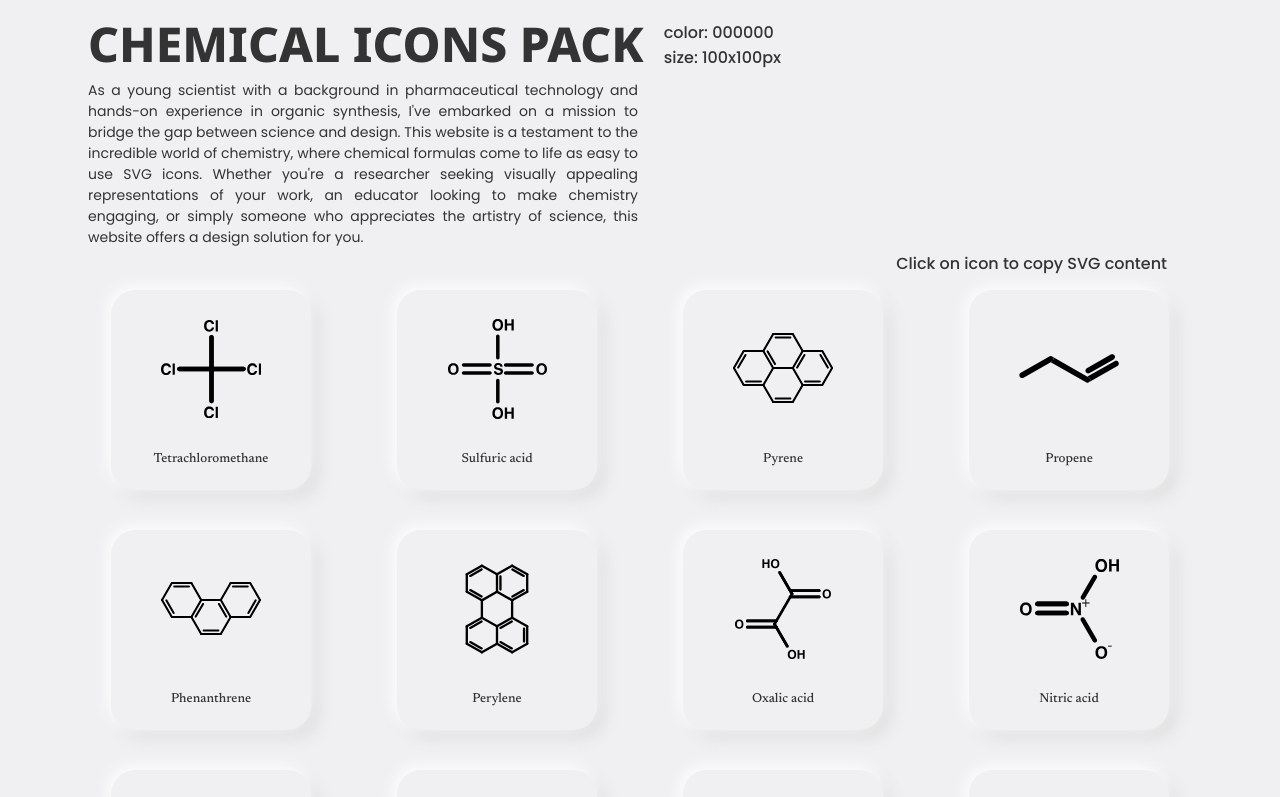
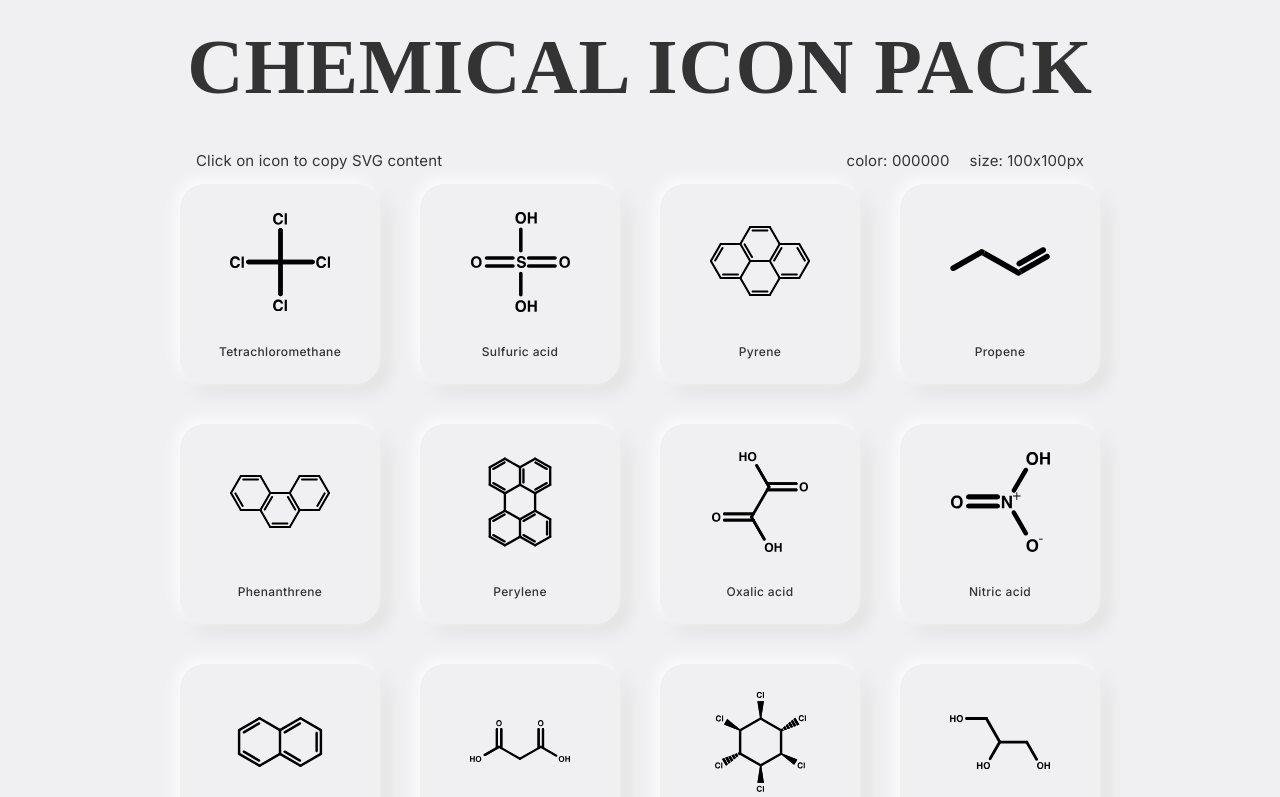
Before and after one commit to ojogal/Chemicons, a Nuxt app: page / in a window 1280 px wide. Shown: the top 797 px of the page. Built offline with nearby package versions, Linux system fonts and the light colour scheme.

Commit message:
Layout updated

```diff
--- a/assets/scss/main.scss
+++ b/assets/scss/main.scss
@@ -1,20 +1,22 @@
-@import url('https://fonts.googleapis.com/css2?family=Newsreader:opsz,wght@6..72,400;6..72,500&family=Noto+Sans:wght@800&family=Poppins:wght@400;500;700&display=swap');
+@import url('https://fonts.googleapis.com/css2?family=Inter:wght@400;500;600&Newsreader:opsz,wght@6..72,400;6..72,500&family=Noto+Sans:wght@800&family=Poppins:wght@400;500;700&Hanuman:wght@400;700&display=swap');
 @import "_variables";
 
 body {
   background-color: $color-white-base;
-  font-family: Poppins;
-  font-size: 16px;
+  font-family: Inter;
+  font-size: 15px;
+  letter-spacing: 0.01em;
   color: $color-black-base;
-  // width: 100% !important;
 }
 
 .limited-width {
-  max-width: 1440px;
-  width: 100%;
-  margin: 0 auto;
-  margin-top: 20px;
-  box-sizing: border-box !important;
+  display: flex;
+  align-items: center;
+  justify-content: center;
+
+  padding-left: 240px;
+  padding-right: 240px;
+  padding-top: 20px;
 
   @media (max-width: 1526px) {
     padding-left: 80px;
--- a/components/Footer.vue
+++ b/components/Footer.vue
@@ -9,7 +9,9 @@
         </p>
       </div>
       <div class="right-text">
-        <p>Made by <NuxtLink href="https://www.linkedin.com/in/alexandr-ojog/" target="_blank">Alexandr Ojog</NuxtLink> | Contact: <NuxtLink href="mailto:ojog.al@gmail.com">ojog.al@gmail.com</NuxtLink></p>
+        <p>Made by <NuxtLink href="https://www.linkedin.com/in/alexandr-ojog/" target="_blank">Alexandr Ojog</NuxtLink> |
+          Contact: <NuxtLink href="mailto:ojog.al@gmail.com">ojog.al@gmail.com</NuxtLink>
+        </p>
       </div>
     </div>
   </div>
@@ -19,10 +21,10 @@
 @import "~/assets/scss/_variables";
 
 .footer {
-
   .container {
     display: flex;
     flex-direction: row;
+
     @media (max-width: 864px) {
       align-items: center;
       flex-direction: column-reverse !important;
@@ -32,7 +34,7 @@
   p {
     color: $color-black-base;
     opacity: .4;
-    font-size: 13px;
+    font-size: 15px;
     text-align: center;
   }
 
@@ -43,9 +45,9 @@
 
   .right-text {
     margin-left: auto;
+
     @media (max-width: 864px) {
       margin-left: 0;
-      // line-height: 1;
     }
   }
 }
--- a/package.json
+++ b/package.json
@@ -13,9 +13,6 @@
     "@nuxtjs/google-analytics": "^2.4.0",
     "@zadigetvoltaire/nuxt-gtm": "^0.0.13",
     "nuxt": "^3.7.3",
-    "sass": "^1.67.0"
-  },
-  "dependencies": {
-    "sass": "^1.67.0"
+    "sass": "^1.68.0"
   }
 }
--- a/pages/index.vue
+++ b/pages/index.vue
@@ -41,26 +41,24 @@ export default {
     <Title>Chemical icons pack</Title>
   </Head>
   <div class="limited-width">
+    <div>
       <div class="head-text">
-      <h1>CHEMICAL ICONS PACK</h1>
+        <h1>CHEMICAL ICON PACK</h1>
+      </div>
+      <div class="content">
+        <div>
+          <div class="info-paragraph">
+            <div>
+              <p>Click on icon to {{ isMobile ? 'download' : 'copy' }} SVG content</p>
+            </div>
             <div class="icon-details">
+              <div>
                 <p>color: 000000</p>
+              </div>
+              <div>
                 <p>size: 100x100px</p>
               </div>
             </div>
-    <div class="content">
-      <div class="paragraph-text-wrapper">
-        <p>As a young scientist with a background in pharmaceutical technology and hands-on experience in organic
-          synthesis,
-          I've embarked on a mission to bridge the gap between science and design. This website is a testament to the
-          incredible world of chemistry, where chemical formulas come to life as easy to use SVG icons. Whether you're a
-          researcher seeking visually appealing representations of your work, an educator looking to make chemistry
-          engaging, or simply someone who appreciates the artistry of science, this website offers a design solution for
-          you.</p>
-      </div>
-      <div>
-        <div class="info-paragraph">
-          <p>Click on icon to {{isMobile ? 'download' : 'copy'}} SVG content</p>
           </div>
           <div class="icons-section">
             <ClientOnly>
@@ -68,8 +66,7 @@ export default {
                 :id="index">
                 <a v-if="!(this.copied === index)"
                   :style="{ backgroundImage: `url(assets/images/${icon})`, width: '100%', height: '100%', backgroundRepeat: 'no-repeat', backgroundPosition: 'center', cursor: 'pointer' }"
-                @click="() => !isMobile ? copySVGContent(index, icon) : void(0)"
-                :download="isMobile ? icon : null"
+                  @click="() => !isMobile ? copySVGContent(index, icon) : void (0)" :download="isMobile ? icon : null"
                   :href="isMobile ? `/assets/images/${icon}` : `javascript:void(0)`">
                 </a>
                 <p v-if="!(this.copied === index)">{{ icon.split('/').pop().split('.')[0].replace('_', ' ') }}</p>
@@ -85,20 +82,14 @@ export default {
         </div>
       </div>
     </div>
+  </div>
 </template>
 
 <style scoped lang="scss">
 @import "~/assets/scss/_variables";
 
-h1 {
-  font-family: 'Noto Sans', sans-serif;
-  font-size: 48px;
-}
-
 .head-text {
-  gap: 20px;
-  display: flex;
-  margin-bottom: 10px;
+  padding-bottom: 40px;
 
   @media (max-width: 867px) {
     flex-direction: column;
@@ -107,19 +98,31 @@ h1 {
   h1 {
     margin: 0;
     line-height: 1;
+    letter-spacing: 0.01em;
+    font-family: 'Hanuman';
+    font-weight: 700;
+    font-size: 78px;
+    text-align: center;
+
+    @media (max-width: 1085px) {
+      font-size: 70px !important;
+    }
+
+    @media (max-width: 995px) {
+      font-size: 60px !important;
+    }
+
+    @media (max-width: 876px) {
+      font-size: 50px !important;
+    }
+
+    @media (max-width: 759px) {
+      font-size: 45px !important;
+    }
 
     @media (max-width: 608px) {
       font-size: 36px;
       text-align: center;
-    }
-  }
-
-  .icon-details {
-    margin-top: auto;
-
-    p {
-      margin: 0;
-      font-weight: 500;
     }
   }
 }
@@ -157,9 +160,10 @@ h1 {
     }
 
     p {
-      font-family: Newsreader;
-      font-size: 13px;
+      font-family: 'Inter';
+      font-size: 12px;
       font-weight: 500;
+      letter-spacing: 0.03em;
       margin: 0px 15px 25px 15px;
     }
   }
@@ -180,38 +184,29 @@ h1 {
 
   .info-paragraph {
     line-height: 0;
-    margin-top: 20px;
-    margin-bottom: 10px;
     display: flex;
+    flex-direction: row;
+    justify-content: space-between;
+    padding-bottom: 8px;
+    padding-left: 16px;
+    padding-right: 16px;
 
-    @media (max-width: 1526px) {
-      margin-top: 0;
+    @media (max-width: 594px) {
+      flex-direction: column;
+      text-align: center;
+      > .icon-details {
+        justify-content: center !important;
+      }
     }
 
     p {
-      font-weight: 500;
-      margin-left: auto;
-
-      @media (max-width: 1526px) {
-        margin-right: 45px;
+      font-weight: 400;
+    }
   }
 
-      @media (max-width: 1380px) {
-        margin-right: 35px;
-      }
-
-      @media (max-width: 1280px) {
-        margin-right: 25px;
-      }
-
-      @media (max-width: 1240px) {
-        margin-right: 0;
-      }
-
-      @media (max-width: 680px) {
-        margin-left: 0;
-      }
-    }
+  .icon-details {
+    display: flex;
+    gap: 20px;
   }
 
   .icons-section {
@@ -223,11 +218,10 @@ h1 {
     width: 100%;
 
     @media (max-width: 924px) {
-      // gap: 20px;
       grid-template-columns: repeat(3, 1fr);
     }
 
-    @media (max-width: 546px) {
+    @media (max-width: 594px) {
       grid-template-columns: repeat(2, 1fr);
     }
 
@@ -251,8 +245,10 @@ h1 {
 
   .copied-card {
     p {
-      font-size: 18px;
+      font-family: 'Hanuman';
+      font-size: 20px;
       margin: auto;
+      font-weight: 400;
     }
   }
 }
```
Also changed, not shown: 1 other file (tests, documents, lock files or other folders). Lines whose indentation alone changed are shown as unchanged.
